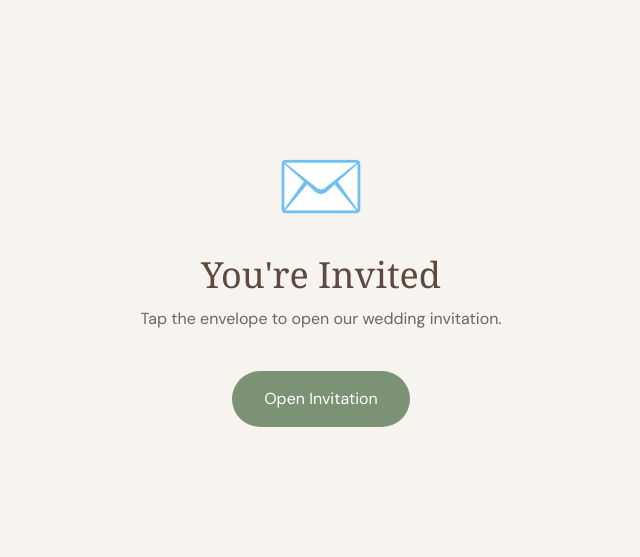
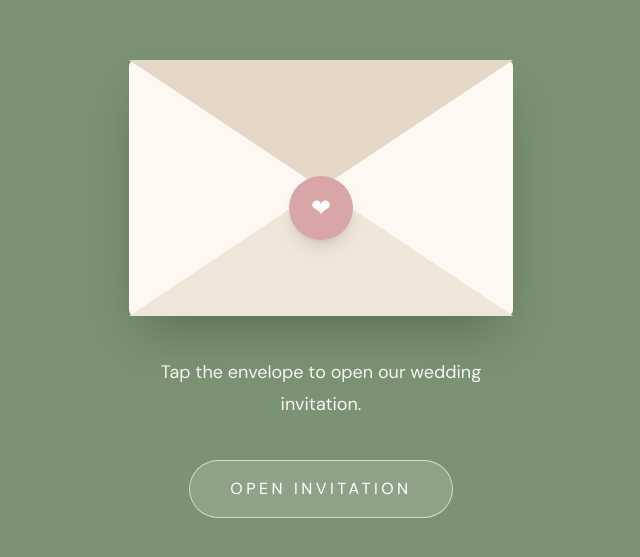
Before and after one commit to RafGaming/wedding-rsvp, a Next.js app: page / in a window 1280 px wide. Shown: the part 111-668 px from the top of the page, without its empty margins (319-959 px from the left). Built offline with nearby package versions, Linux system fonts and the light colour scheme.

Commit message:
Added ceremony time

```diff
--- a/components/envelop.tsx
+++ b/components/envelop.tsx
@@ -6,23 +6,39 @@ type EnvelopeProps = {
 
 export default function Envelope({ onOpen }: EnvelopeProps) {
   return (
-    <div className="fixed inset-0 z-50 flex items-center justify-center bg-[#f7f3ef]">
-      <div className="text-center">
-        <div className="mb-8 text-7xl">
-          ✉️
+   <div className="fixed inset-0 z-50 flex items-center justify-center bg-[#7b9274] px-6">
+  <div className="flex flex-col items-center text-center">
+    {/* Envelope */}
+    <button
+      onClick={onOpen}
+      aria-label="Open Wedding Invitation"
+      className="group relative mb-8 h-48 w-72 transition duration-300 hover:scale-105 sm:mb-10 sm:h-56 sm:w-80 md:h-64 md:w-96"
+    >
+      {/* Envelope Body */}
+      <div className="absolute inset-0 rounded-md bg-[#fdf8f2] shadow-2xl" />
+
+      {/* Left Flap */}
+      <div className="absolute bottom-0 left-0 h-0 w-0 border-b-[96px] border-l-[144px] border-b-[#efe5d8] border-l-transparent sm:border-b-[112px] sm:border-l-[160px] md:border-b-[128px] md:border-l-[192px]" />
+
+      {/* Right Flap */}
+      <div className="absolute bottom-0 right-0 h-0 w-0 border-b-[96px] border-r-[144px] border-b-[#efe5d8] border-r-transparent sm:border-b-[112px] sm:border-r-[160px] md:border-b-[128px] md:border-r-[192px]" />
+
+      {/* Top Flap */}
+      <div className="absolute left-0 top-0 h-0 w-0 border-l-[144px] border-r-[144px] border-t-[96px] border-l-transparent border-r-transparent border-t-[#e4d7c8] sm:border-l-[160px] sm:border-r-[160px] sm:border-t-[112px] md:border-l-[192px] md:border-r-[192px] md:border-t-[128px]" />
+
+      {/* Wax Seal */}
+      <div className="absolute left-1/2 top-[58%] flex h-12 w-12 -translate-x-1/2 -translate-y-1/2 items-center justify-center rounded-full bg-[#d9a6a8] text-lg text-white shadow-lg transition group-hover:scale-110 sm:h-14 sm:w-14 sm:text-xl md:h-16 md:w-16 md:text-2xl">
+        ❤
       </div>
+    </button>
 
-        <h1 className="mb-3 font-serif text-4xl text-[#5d493e]">
-          You're Invited
-        </h1>
-
-        <p className="mb-10 text-[#6b665f]">
+    <p className="max-w-xs text-base leading-7 text-[#f8f6f2] sm:max-w-sm sm:text-lg sm:leading-8">
       Tap the envelope to open our wedding invitation.
     </p>
 
     <button
       onClick={onOpen}
-          className="rounded-full bg-[#7b9274] px-8 py-4 text-white transition hover:scale-105 hover:bg-[#698161]"
+      className="mt-8 rounded-full border border-white/60 bg-white/15 px-8 py-3 text-xs font-semibold uppercase tracking-[0.22em] text-white backdrop-blur-sm transition hover:bg-white hover:text-[#5f7b5d] sm:mt-10 sm:px-10 sm:py-4 sm:text-sm"
     >
       Open Invitation
     </button>
--- a/components/wedding-faq.tsx
+++ b/components/wedding-faq.tsx
@@ -16,7 +16,7 @@ const faqItems = [
   {
     question: "When should guests arrive?",
     answer:
-      "Guest arrival, ceremony, and reception times will be announced soon. Please revisit this website closer to the wedding date for the final schedule.",
+      "The ceremony will begin at **3:00 PM onwards**. Additional details, including guest arrival and reception times, will be announced soon. Please revisit this website closer to the wedding date for the final schedule.",
   },
   {
     question: "May I bring an additional guest?",
--- a/components/wedding-invitation.tsx
+++ b/components/wedding-invitation.tsx
@@ -19,7 +19,7 @@ export default function WeddingInvitation({
   onClose,
 }: WeddingInvitationProps) {
   const ceremonyTimeText = isTBA(wedding.date.ceremonyTime)
-    ? "Timing to follow"
+    ? "3PM onwards"
     : wedding.date.ceremonyTime;
 
   const arrivalText = isTBA(wedding.date.guestArrivalTime)
@@ -182,9 +182,7 @@ export default function WeddingInvitation({
                  August 16, 2026
                </h3>
                <p>
-                 Ceremony: Timing to follow
-                 <br />
-                 Guest arrival will be announce soon.
+                 Ceremony and Reception: 3PM onwards
                </p>
              </article>
 
```
Lines whose indentation alone changed are shown as unchanged.
